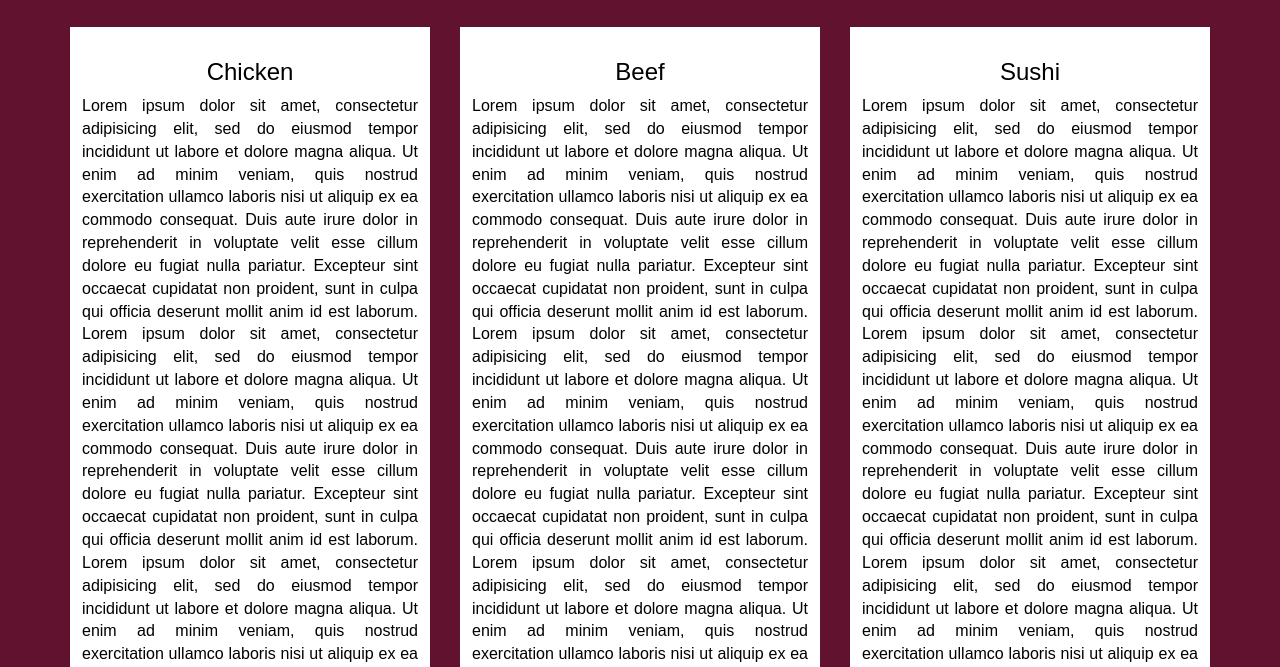
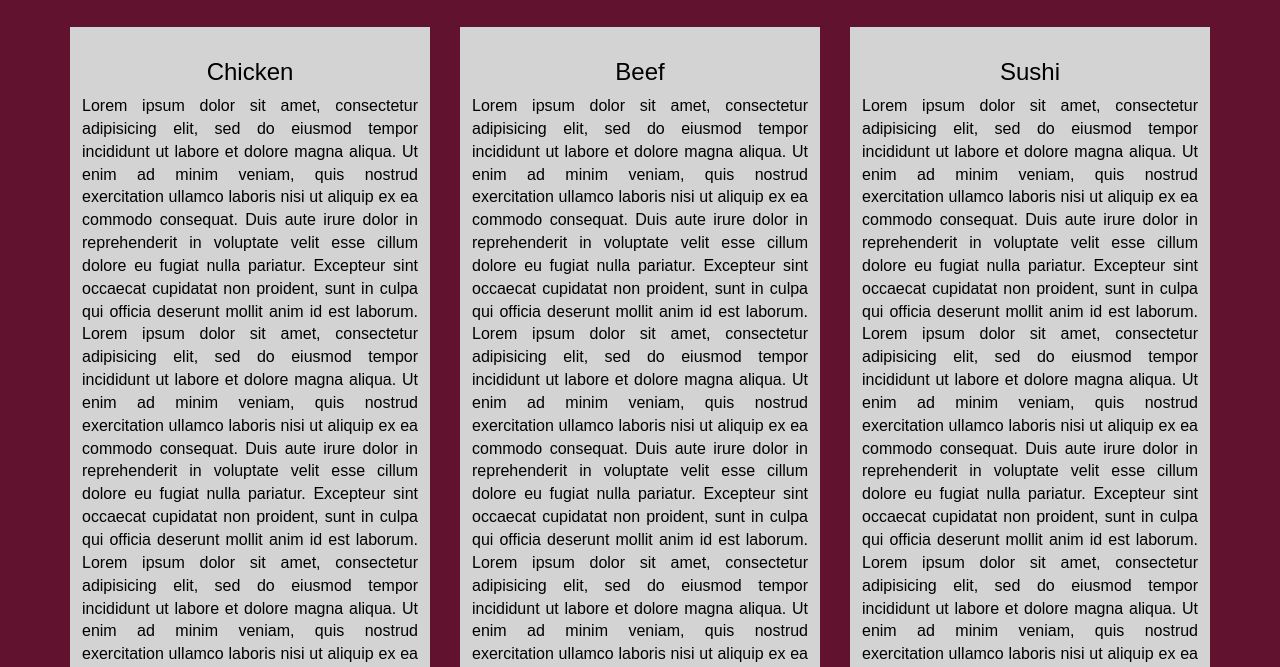
Before and after one commit to Lebasi19/mod3.solution, a plain HTML site: page index.html in a window 1280 px wide. Shown: the part 133-800 px from the top of the page. Drawn offline with Linux system fonts and the light colour scheme.

Commit message:
Update styles.css

```diff
--- a/css/styles.css
+++ b/css/styles.css
@@ -44,7 +44,7 @@ body {
 }
 
 .row > div > article {
-	background-color: white;
+	background-color: lightgray;
 	text-align: justify;
 	margin-bottom: 20px;
 	padding: 12px;
```
